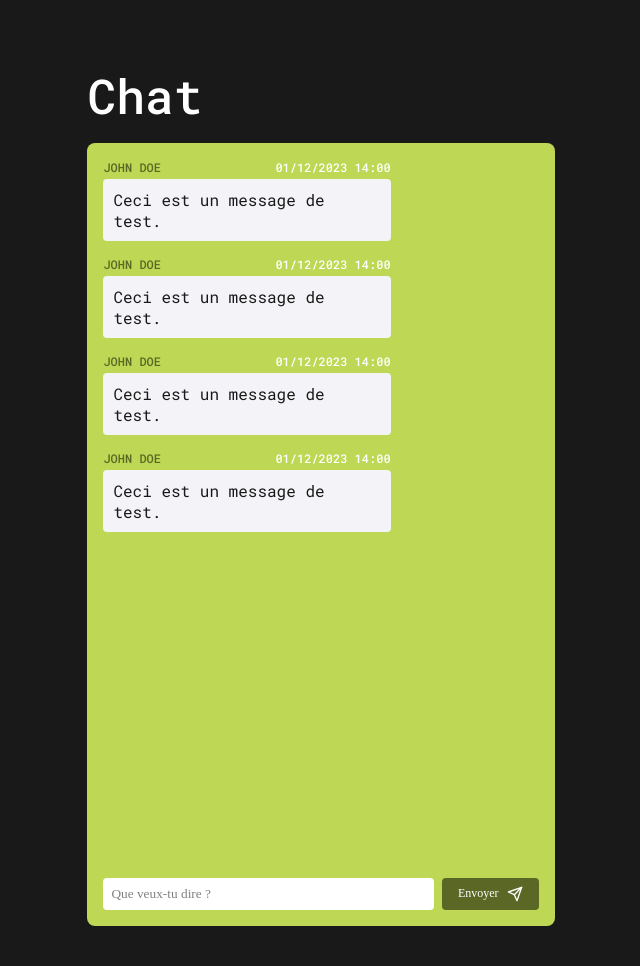
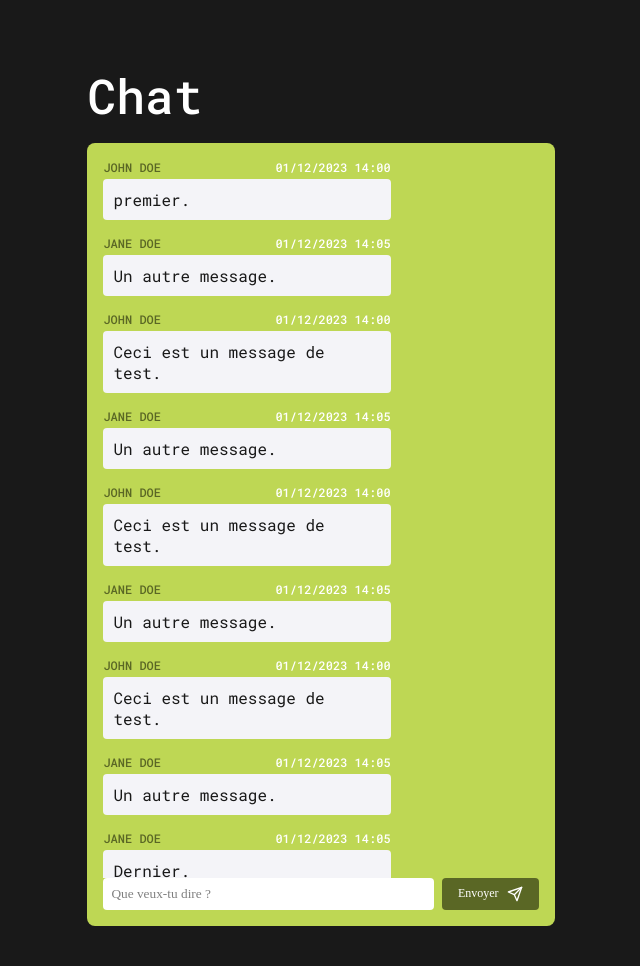
Before and after one commit to Triips-TheCoder/HETIC-FLASK-CHAT, a Flask app: page / in a window 1280 px wide. Shown: the part 72-1038 px from the top of the page, without its empty margins (335-975 px from the left). Run offline with Flask 3, Linux system fonts and the light colour scheme.

Commit message:
correctif bug scroll

```diff
--- a/static/css/conversation.css
+++ b/static/css/conversation.css
@@ -12,10 +12,8 @@
     background-color: #BED754;
     width: 100%;
     height: 60vh;
-    overflow-y: auto;
     border-radius: 8px;
     padding: 16px;
-    scrollbar-width: none; /* Cacher la scrollbar sur Firefox */
 }
 
 .messages-container::-webkit-scrollbar {
@@ -23,7 +21,10 @@
 }
 
 .messages-container {
-    overflow-y: auto;
+    display: flex;
+    flex-direction: column;
+    justify-content: flex-start;
+    overflow: scroll;
     flex-grow: 1;
     scrollbar-width: none; /* Cacher la scrollbar sur Mozilla */
 }
--- a/static/css/message.css
+++ b/static/css/message.css
@@ -16,3 +16,7 @@
     margin-bottom: 4px;
     align-items: baseline;
 }
+
+.message-sent {
+    margin-left: auto;
+}
--- a/templates/conversation.html
+++ b/templates/conversation.html
@@ -1,14 +1,32 @@
 <div class="conversation-box">
     <div class="messages-container">
-        {% set author = 'John Doe' %}
-        {% set date = '01/12/2023 14:00' %}
-        {% set body = 'Ceci est un message de test.' %}
+        {% set messages = [
+            {'author': 'John Doe', 'date': '01/12/2023 14:00', 'body': 'premier.'},
+            {'author': 'Jane Doe', 'date': '01/12/2023 14:05', 'body': 'Un autre message.'},
+            {'author': 'John Doe', 'date': '01/12/2023 14:00', 'body': 'Ceci est un message de test.'},
+            {'author': 'Jane Doe', 'date': '01/12/2023 14:05', 'body': 'Un autre message.'},
+            {'author': 'John Doe', 'date': '01/12/2023 14:00', 'body': 'Ceci est un message de test.'},
+            {'author': 'Jane Doe', 'date': '01/12/2023 14:05', 'body': 'Un autre message.'},
+            {'author': 'John Doe', 'date': '01/12/2023 14:00', 'body': 'Ceci est un message de test.'},
+            {'author': 'Jane Doe', 'date': '01/12/2023 14:05', 'body': 'Un autre message.'},
+            {'author': 'Jane Doe', 'date': '01/12/2023 14:05', 'body': 'Dernier.'},
+            {'author': 'Jane Doe', 'date': '01/12/2023 14:05', 'body': 'AHHHH.'},
+            {'author': 'Jane Doe', 'date': '01/12/2023 14:05', 'body': 'JJJJJJ.'},
+        ] %}
 
-        {% include 'message.html' %}
-        {% include 'message.html' %}
-        {% include 'message.html' %}
-        {% include 'message.html' %}
+        {% for message in messages %}
+            <div class="message">
+                <div class="message-header ft-label">
+                    <p class="c-green">{{ message.author }}</p>
+                    <p>{{ message.date }}</p>
+                </div>
+                <div class="message-content ft-principal">
+                    {{ message.body }}
+                </div>
+            </div>
+        {% endfor %}
     </div>
+
 
     <div class="input-container">
         <input placeholder="Que veux-tu dire ?" class="input-text" />
--- a/templates/message.html
+++ b/templates/message.html
@@ -1,5 +1,5 @@
 <!-- templates/message.html -->
-<div class="message">
+<div class="message ">
     <div class="message-header ft-label">
         <p class="c-green">{{ author }}</p>
         <p>{{ date }}</p>
```
